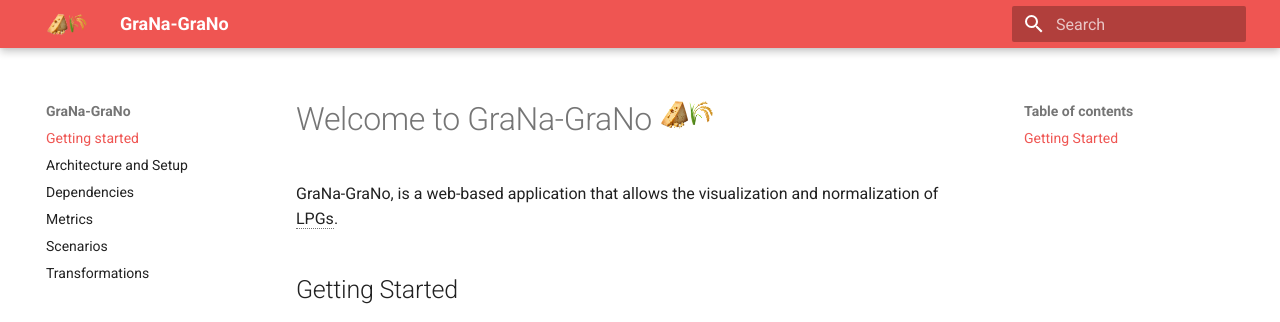
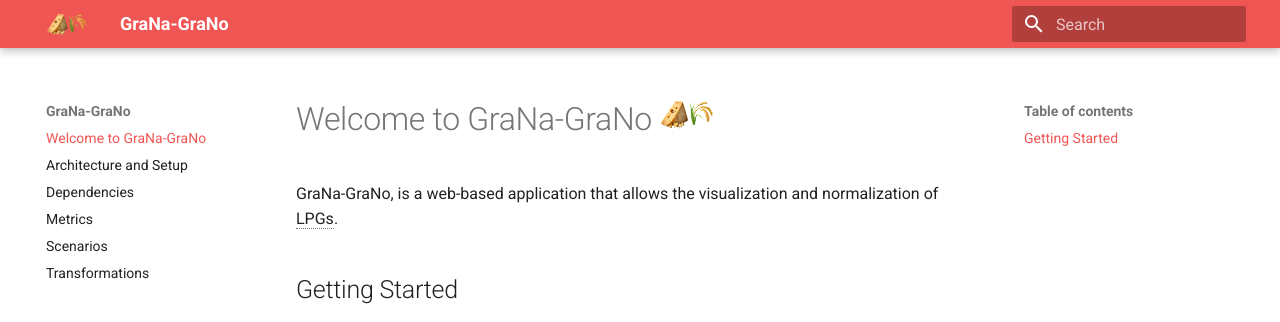
Before and after one commit to dmki-tuwien/grana-grano, an MkDocs documentation site: the page built from docs/index.md, in a window 1280 px wide. Shown: the top 322 px of the page. Built offline with MkDocs 1.6.1 and Material for MkDocs 9.7.7, drawn with Linux system fonts in a browser that asks for light colours.

Commit message:
Update README

```diff
--- a/docs/index.md
+++ b/docs/index.md
@@ -1,6 +1,4 @@
----
-title: Getting started
----
+
 # Welcome to GraNa-GraNo <img src="assets/logo.png" style="display: inline; height: 1em">
 
 GraNa-GraNo, is a web-based application that allows the
```
